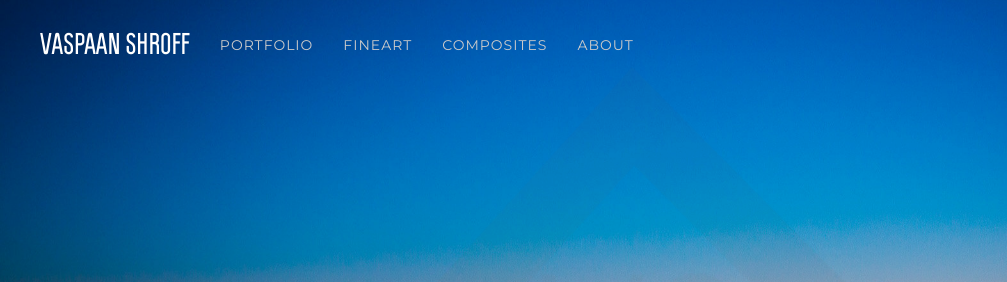
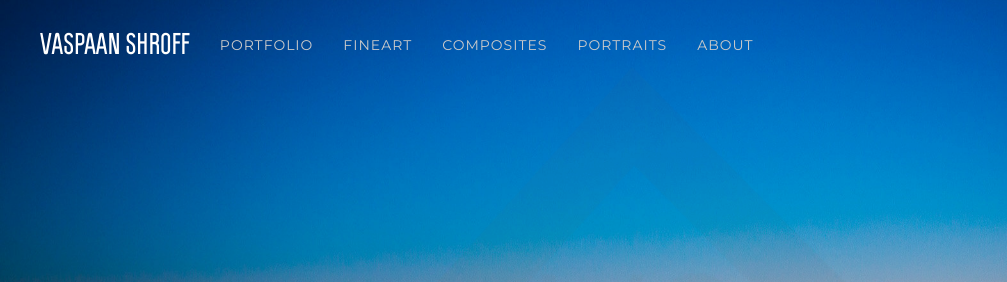
Before and after one commit to mohtav/Vaspaan-Shroff, a plain HTML site: page index.html in a window 1280 px wide. Shown: the top 282 px of the page, 0-1007 px from the left. Drawn offline with Linux system fonts and the light colour scheme; files whose address does not match are found by name.

Commit message:
Added Portraits Tab in index page

```diff
--- a/index.html
+++ b/index.html
@@ -68,6 +68,9 @@
                 </li>
                 <li>
                     <a href="Pages/Composites.html">Composites</a>
+                </li>
+                <li>
+                    <a href="../Pages/Portraits.html">Portraits</a>
                 </li>
                 <li>
                     <a href="Pages/About.html">About</a>
```
